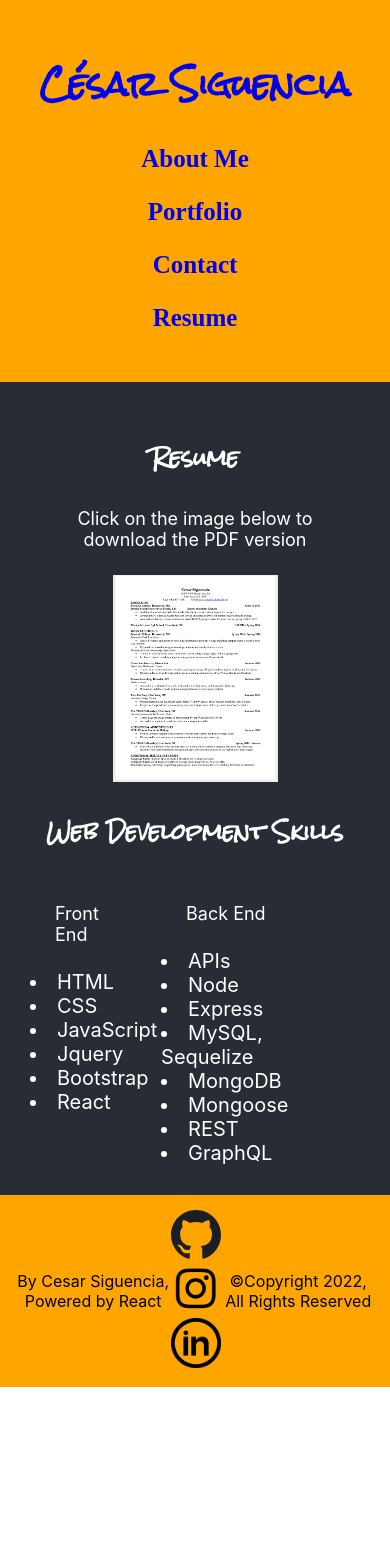
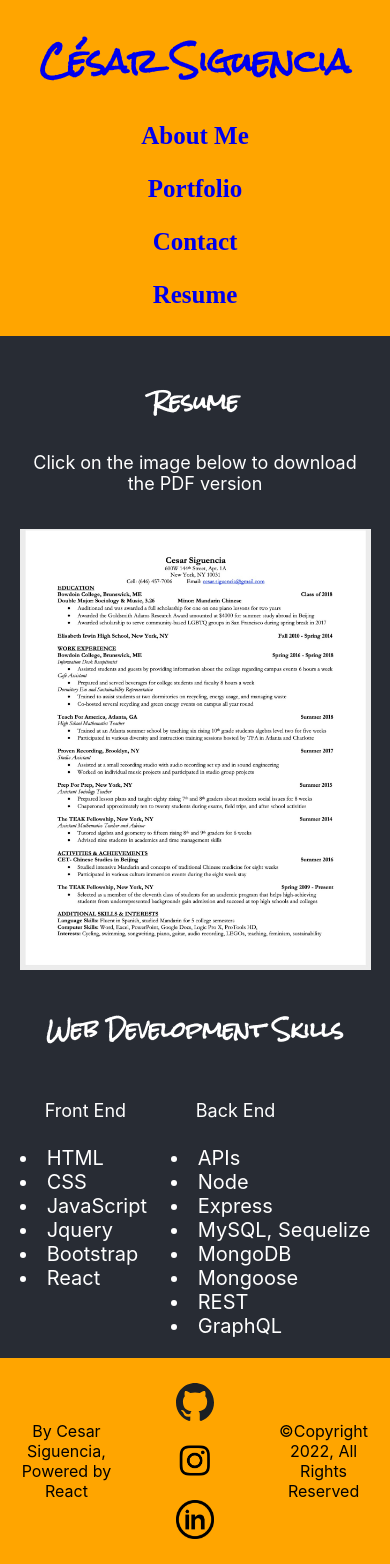
Before and after one commit to cesarsiguencia/my-react-portfolio, a React (Create React App) app: page /resume in a window 390 px wide. Before the commit the page ends 1387 px from the top, so only its background shows below. Built offline with nearby package versions, Linux system fonts and the light colour scheme.

Commit message:
css changes to logos, pictures, and media queries for all devices

```diff
--- a/public/index.html
+++ b/public/index.html
@@ -3,7 +3,7 @@
   <head>
     <meta charset="utf-8" />
     <link rel="icon" href="%PUBLIC_URL%/sunset.png" />
-    <!-- <meta name="viewport" content="width=device-width, initial-scale=1" /> -->
+    <meta name="viewport" content="width=device-width, initial-scale=1.0" />
     <!-- <meta name="theme-color" content="#000000" /> -->
     <meta
       name="description"
@@ -25,8 +25,8 @@
       Learn how to configure a non-root public URL by running `npm run build`.
     -->
     <link rel="preconnect" href="https://fonts.googleapis.com">
-<link rel="preconnect" href="https://fonts.gstatic.com" crossorigin>
-<link href="https://fonts.googleapis.com/css2?family=Berkshire+Swash&family=Rock+Salt&display=swap" rel="stylesheet">
+    <link rel="preconnect" href="https://fonts.gstatic.com" crossorigin>
+    <link href="https://fonts.googleapis.com/css2?family=Berkshire+Swash&family=Rock+Salt&display=swap" rel="stylesheet">
 
 
     <title>César Siguencia</title>
--- a/src/App.css
+++ b/src/App.css
@@ -1,8 +1,5 @@
 .App {
   text-align: center;
-
-
-  /* height: page; */
 }
 
 .App-logo {
@@ -182,7 +179,6 @@ textarea{
   padding-bottom: 15px;
   border-bottom: 3px solid orange;
   width: 80%;
-
 }
 
 
@@ -201,6 +197,7 @@ h1, h3{
 li {
   font-size: 20px;
 }
+
 
 @media screen and (max-width: 1200px) {
   .container---blurb{
@@ -236,10 +233,33 @@ li {
   .container---blurb{
     font-size: 14px
   }
+
+  .app-box {
+    display: inline;
+    width: 100%;
+  }
+
+  .container_wrapper{
+    margin: 0px auto;
+    width: 75%;
+  }
+
+  .container---blurb{
+    font-size: 25px
+  }
+
+  .app-description{
+    margin: 0 auto;
+    text-align: center
+  }
+
+  .container--picture{
+    width: 100%
+  }
+
 }
 
-@media screen and (max-width: 700px){
-
+@media screen and (max-width: 800px) {
   .Navigator{
     display: flex;
     width: 100%;
@@ -249,42 +269,47 @@ li {
   .Header-contents{
     display: block;
     padding: 25px;
-
   }
 
-  .logos{
-    display: block
+  .footer-font {
+    width: 20%
   }
+
+  .icon-align {
+    display: flex;
+    flex-direction: column;
+    justify-content: center;
+  }
+}
+
+@media screen and (max-width: 700px){
+  /* .logos{
+    display: inline
+  } */
 
   .footer-font{
     margin: auto 0px;
+    width: 30%
   }
 
   .links{
     margin-bottom: 25px;
   }
 
-  .app-box{
+  .app-description{
+    text-align: center;
+    margin: 0 auto;
     display: block;
   }
 
-  .app-description{
-    text-align: center;
-    margin: 0 auto;
+  .logos {
+    justify-content: space-around;
+    margin: 0px auto
   }
 
-  .container_wrapper{
-    margin: 0px auto;
-    width: 75%;
-  }
 
-  .app-description{
-    display: block;
-  }
 
-  .container---blurb{
-    font-size: 18px
-  }
+
 
 }
 
@@ -292,6 +317,23 @@ li {
   .Navigator{
     display: block;
   }
+
+
+  .container---blurb{
+    font-size: 20px
+  }
+
+  .Header-contents{
+    padding: 2px;
+    margin: 0 auto;
+
+  }
+
+  img {
+    width: 90%;
+    margin: 10px auto;
+  }
+
 }
 
 @media screen and (max-width: 500px){
@@ -301,6 +343,44 @@ li {
   }
 
   .container---blurb{
+    font-size: 20px
+  }
+
+  .body-divs{
+    width: 100%;
+    margin: 20px auto;
+  }
+
+
+  .logos {
+    width: 60%;
+  }
+
+  .logos-icons{
+    width: 75%
+  }
+
+  .footer-font {
+    width: 40%
+  }
+
+}
+
+@media screen and (max-width: 400px){
+  .container---blurb{
     font-size: 15px
   }
+
+  .logos {
+    display: inline;
+  }
+
+  .logos-icons {
+    width: 25%
+  }
+
+  .icon-align {
+    margin: 0 auto;
+  }
+
 }
--- a/src/Components/Footer/Footer.js
+++ b/src/Components/Footer/Footer.js
@@ -13,14 +13,14 @@ const Footer = () => {
           </div>
 
           <div className="logos">
-            <a href="https://github.com/cesarsiguencia" target="_blank" rel="noopener noreferrer">
-              <img src={github} width="50"/>
+            <a className="icon-align" href="https://github.com/cesarsiguencia" target="_blank" rel="noopener noreferrer">
+              <img className="logos-icons" src={github} width="50"/>
             </a>
-            <a href="https://www.instagram.com/cezzienyc" target="_blank" rel="noopener noreferrer">
-              <img src={instagram} width="50"/>
+            <a className="icon-align" href="https://www.instagram.com/cezzienyc" target="_blank" rel="noopener noreferrer">
+              <img className="logos-icons" src={instagram} width="50"/>
             </a>
-            <a href="https://www.linkedin.com/in/c%C3%A9sar-siguencia-b71aabba/" target="_blank" rel="noopener noreferrer">
-              <img src={linkedin} width="50"/>
+            <a className="icon-align" href="https://www.linkedin.com/in/c%C3%A9sar-siguencia-b71aabba/" target="_blank" rel="noopener noreferrer">
+              <img className="logos-icons" src={linkedin} width="50"/>
             </a>
           </div>
 
--- a/src/pages/Portfolio.js
+++ b/src/pages/Portfolio.js
@@ -10,7 +10,7 @@ const Portfolio = () => {
             <p className="body-texts">Hover over image to see a short description from one of my featured apps.
             Click on the image below to deploy application link.</p>
 
-            <div>
+
                 <div className="app-box">
                     <div className="container_wrapper">
                         <div className="app-description">
@@ -32,9 +32,9 @@ const Portfolio = () => {
                 </div>
 
 
-            </div>
 
-            <div>
+
+
                 <div className="app-box">
                     <div className="container_wrapper">
                         <div className="app-description">
@@ -56,7 +56,7 @@ const Portfolio = () => {
                 </div>
 
 
-            </div>
+
             <Apps ></Apps>
 
         </div>
--- a/src/pages/Resume.js
+++ b/src/pages/Resume.js
@@ -12,7 +12,7 @@ const Resume = () => {
             <a href={resume} download><img src={image} width="50%"/>
             </a>
 
-            <div>
+            <div className="skills-block">
                 <h3>Web Development Skills</h3>
                 <div className="skill-lists">
                     <div className="list-divs">
@@ -42,6 +42,8 @@ const Resume = () => {
                 </div>
             </div>
         </div>
+
+
     )
 }
 
```
